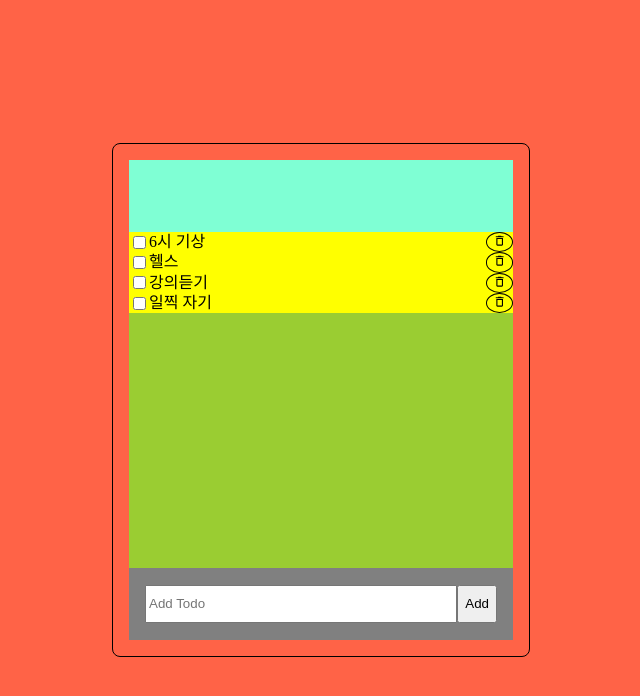
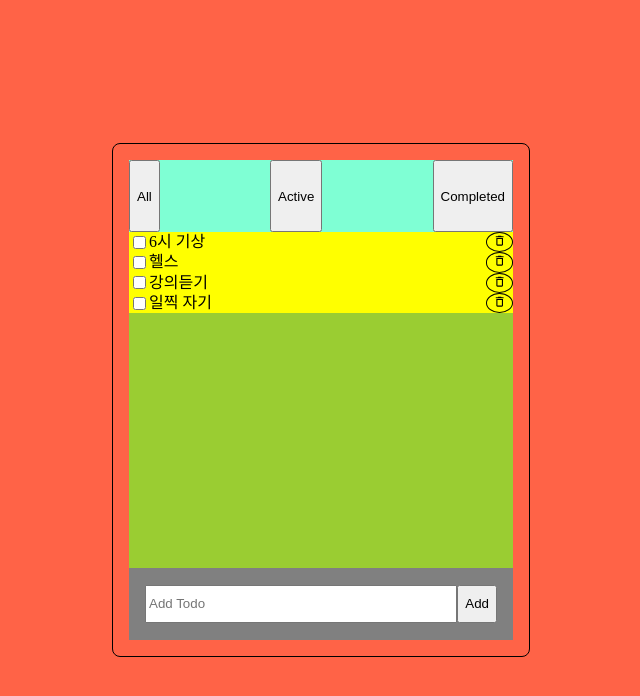
Before and after one commit to JaydenLee1116/todo-app, a React (Create React App) app: page / in a window 1280 px wide. Shown: the top 696 px of the page, without its empty margins (319-959 px from the left). Built offline with nearby package versions, Linux system fonts and the light colour scheme.

Commit message:
feat: Add todo filter
- all, active, complete 3가지 상태에 따른 todo filter 기능 구현

```diff
--- a/src/components/Container.tsx
+++ b/src/components/Container.tsx
@@ -5,6 +5,8 @@ import Main from './Main';
 import Footer from './Footer';
 import { Todo } from '../types/interfaces';
 import { v4 as uuidv4 } from 'uuid';
+
+const filters = ['all', 'active', 'completed'];
 export default function Container() {
   useEffect(() => localStorage.setItem('todos', JSON.stringify([])), []);
   const initialTodos = [
@@ -19,10 +21,12 @@ export default function Container() {
       ? JSON.parse(localStorage.getItem('todos') as string)
       : initialTodos,
   );
+
+  const [filter, setFilter] = useState(filters[0]);
   return (
     <div className={styles.container}>
-      <Header />
-      <Main todos={todos} setTodos={setTodos} />
+      <Header filters={filters} filter={filter} onFilterChange={setFilter} />
+      <Main todos={todos} setTodos={setTodos} filter={filter} />
       <Footer setTodos={setTodos} />
     </div>
   );
--- a/src/components/Header.tsx
+++ b/src/components/Header.tsx
@@ -1,5 +1,30 @@
 import styles from '../styles/Header.module.css';
+interface HeaderProps {
+  filters: string[];
+  filter: string;
+  onFilterChange: React.Dispatch<React.SetStateAction<string>>;
+}
 
-export default function Header() {
-  return <div className={styles.header}></div>;
+export default function Header({
+  filters,
+  filter,
+  onFilterChange,
+}: HeaderProps) {
+  const handleFilterChange = (e: React.MouseEvent<HTMLButtonElement>) => {
+    const value = e.currentTarget.value;
+    onFilterChange(value);
+  };
+  return (
+    <div className={styles.header}>
+      <button onClick={handleFilterChange} value="all">
+        All
+      </button>
+      <button onClick={handleFilterChange} value="active">
+        Active
+      </button>
+      <button onClick={handleFilterChange} value="completed">
+        Completed
+      </button>
+    </div>
+  );
 }
--- a/src/components/Main.tsx
+++ b/src/components/Main.tsx
@@ -4,9 +4,10 @@ import { Todo } from '../types/interfaces';
 interface MainProps {
   todos: Todo[];
   setTodos: React.Dispatch<React.SetStateAction<Todo[]>>;
+  filter: string;
 }
 
-export default function Main({ todos, setTodos }: MainProps) {
+export default function Main({ todos, setTodos, filter }: MainProps) {
   const handleComplete = (todo: Todo) => {
     setTodos((prevTodos) =>
       prevTodos.map((prevTodo) => {
@@ -25,14 +26,40 @@ export default function Main({ todos, setTodos }: MainProps) {
   return (
     <div className={styles.main}>
       <ul>
-        {todos.map((todo) => (
+        {todos.map((todo) => {
+          if (filter === 'all') {
+            return (
               <Item
                 key={todo.id}
                 todo={todo}
                 onUpdate={handleComplete}
                 onDelete={handleDelete}
               />
-        ))}
+            );
+          } else if (filter === 'active') {
+            return (
+              !todo.isComplete && (
+                <Item
+                  key={todo.id}
+                  todo={todo}
+                  onUpdate={handleComplete}
+                  onDelete={handleDelete}
+                />
+              )
+            );
+          } else if (filter === 'completed') {
+            return (
+              todo.isComplete && (
+                <Item
+                  key={todo.id}
+                  todo={todo}
+                  onUpdate={handleComplete}
+                  onDelete={handleDelete}
+                />
+              )
+            );
+          }
+        })}
       </ul>
     </div>
   );
```
Lines whose indentation alone changed are shown as unchanged.
